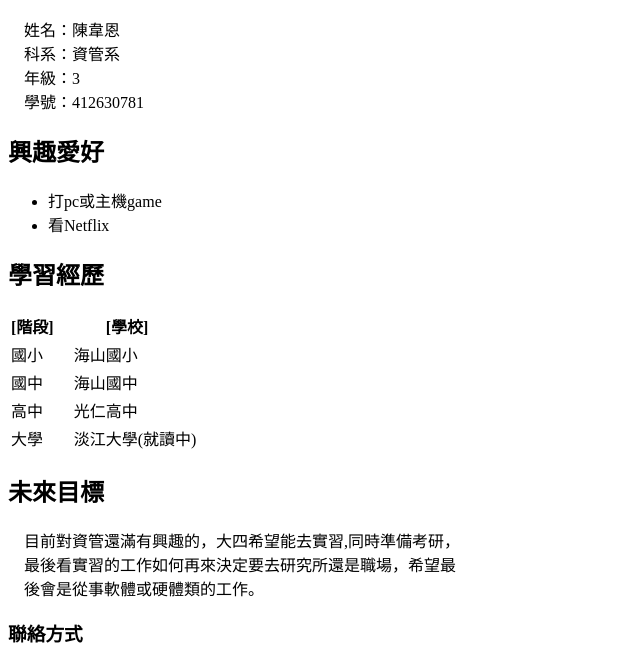
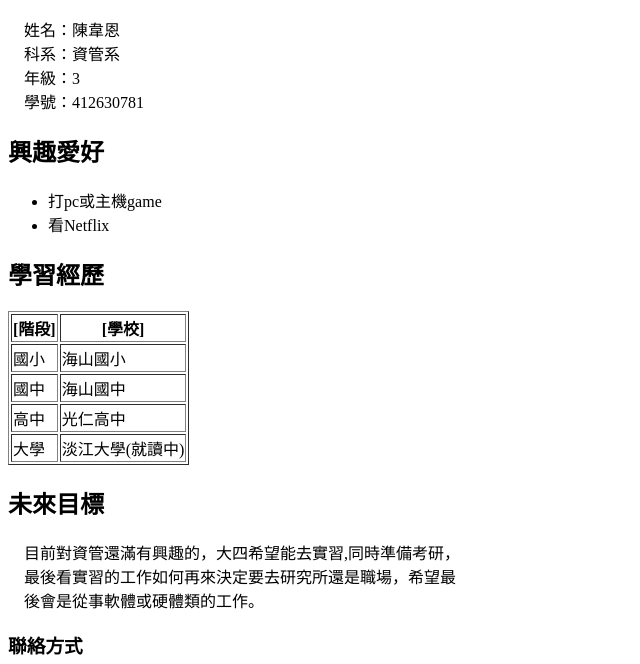
Before and after one commit to Wilson0503/114_tkuim_web, a plain HTML site: page aboutme.html in a window 1280 px wide. Shown: the part 113-777 px from the top of the page, without its empty margins (0-640 px from the left). Drawn offline with Linux system fonts and the light colour scheme.

Commit message:
0925 homeworks

```diff
--- a/aboutme.html
+++ b/aboutme.html
@@ -23,26 +23,26 @@
     </div>
     <div>
     <h2>學習經歷</h2>
-    <table>
+    <table border="1">
         <tr>
             <th>[階段]</th>
             <th>[學校]</th>
         </tr>
         <tr>
             <td>國小</td>
-            <td>&emsp;海山國小</td>
+            <td>海山國小</td>
         </tr>
         <tr>
             <td>國中</td>
-            <td>&emsp;海山國中</td>
+            <td>海山國中</td>
         </tr>
         <tr>
             <td>高中</td>
-            <td>&emsp;光仁高中</td>
+            <td>光仁高中</td>
         </tr>
         <tr>
             <td>大學</td>
-            <td>&emsp;淡江大學(就讀中)</td>
+            <td>淡江大學(就讀中)</td>
         </tr>
     </table>
     </div>
```
